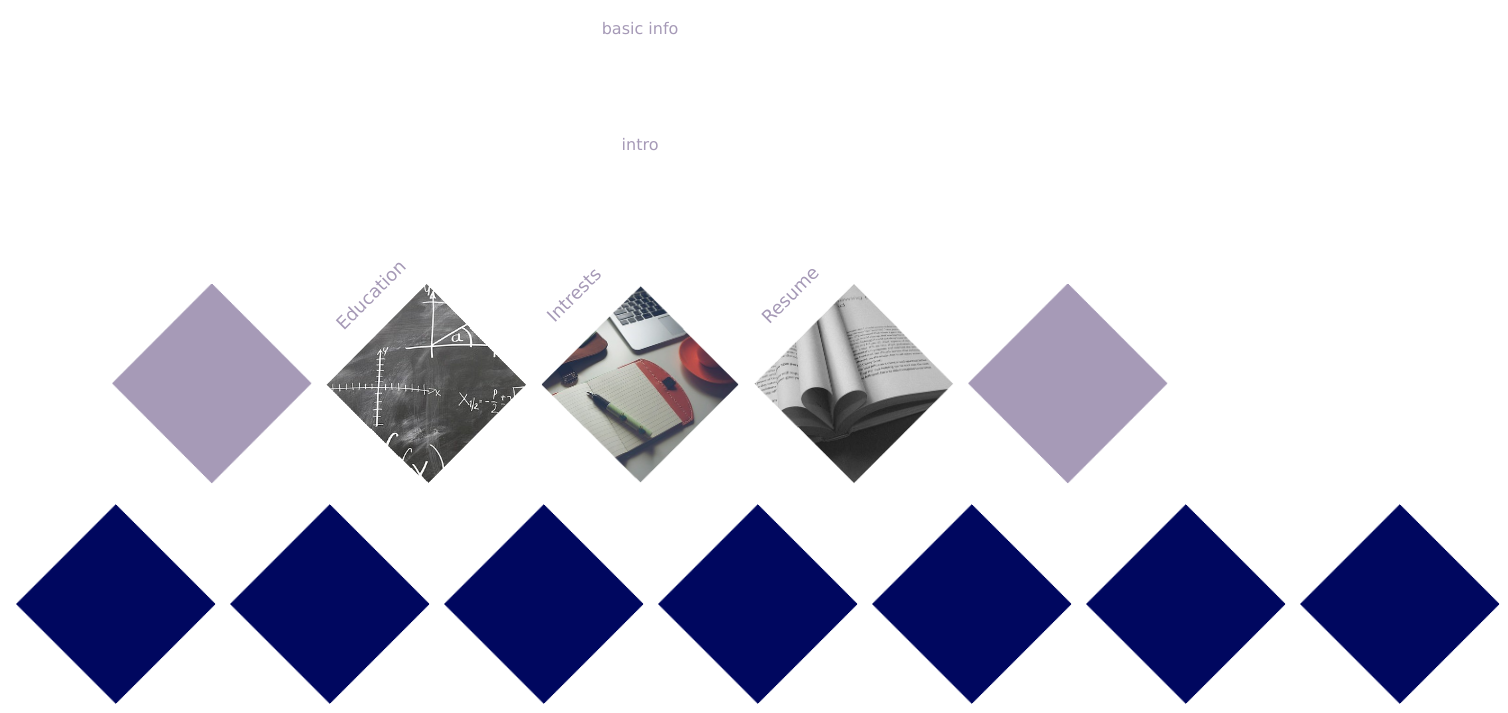
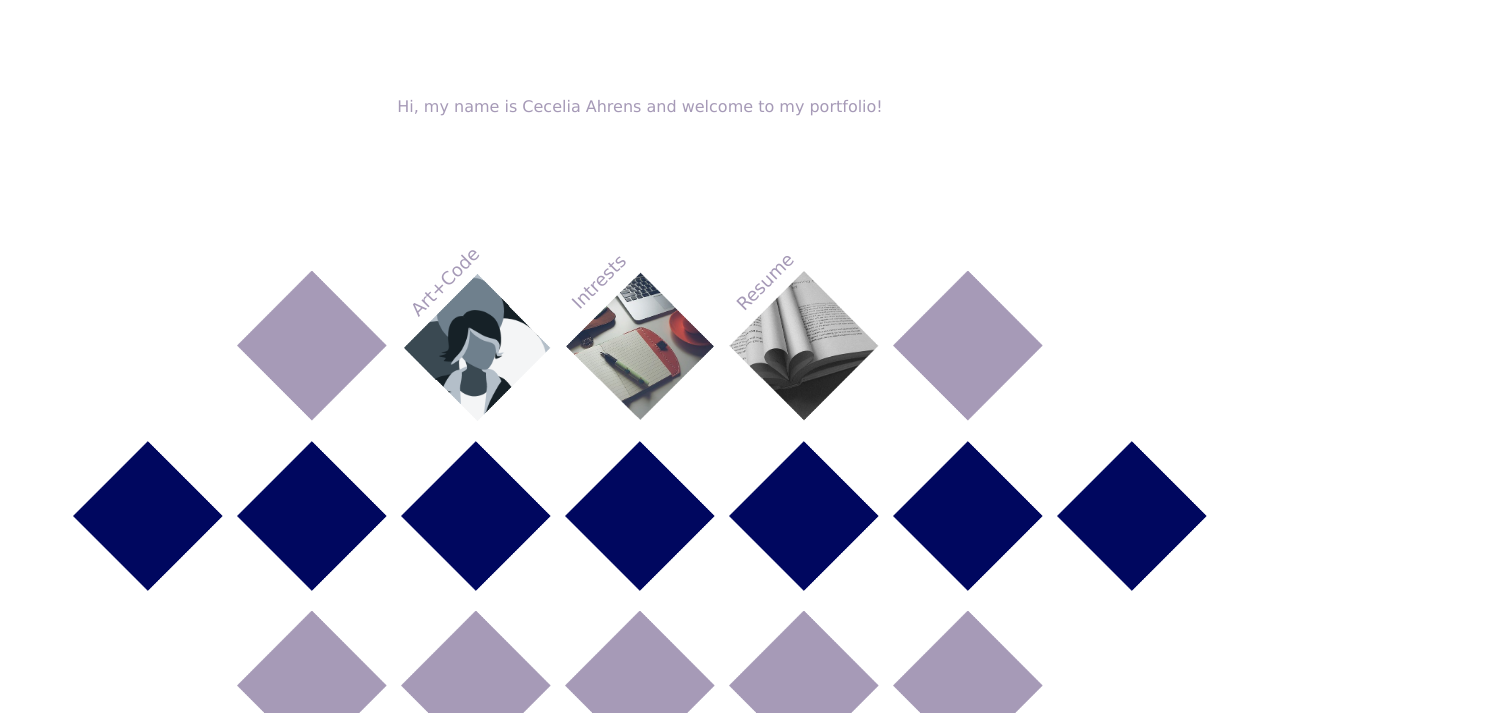
Before and after one commit to CeAhrens21/CeAhrens.github.io, a plain HTML site: page index.html in a window 1280 px wide. Shown: the part 132-845 px from the top of the page, 1508 px wide, since content can reach past the window. Drawn offline with Linux system fonts and the light colour scheme.

Commit message:
Update index.html

```diff
--- a/index.html
+++ b/index.html
@@ -98,81 +98,78 @@
 	    	<h1>Cecelia Ahrens</h1>
 	    </header>
 	    <div>
-	        <p>
-	            <p style="height:100px;">basic info</p>
-	            <p style="height:125px;">intro</p>
-	        </p>
+	        <p style="height:150px; margin-top:100px;">Hi, my name is Cecelia Ahrens and welcome to my portfolio!</p>
 		</div>
 	</div>
     <table align="center">
     	<tr>
         	<td>
-            	<img src="purple_dym.png" style="width:200px;height:200px;" />
+            	<img src="purple_dym.png" style="width:150px;height:150px;" />
             </td>
             <td>
                 <a href="website link" class="home_links">
-                    <img src="chalkboard_dym.png" style="width:200px;height:200px;" />
-                    <div id="topleft"> Education </div>
+                    <img src="monotone.png" style="width:150px;height:150px;" />
+                    <div id="topleft">Art+Code</div>
                 </a>
             </td>
             <td>
                 <a href="website link" class="home_links">
-                    <img src="notebook_coffee_dym.png" style="width:200px;height:200px;" />
+                    <img src="notebook_coffee_dym.png" style="width:150px;height:150px;" />
                     <div id="topleft">Intrests</div>
                 </a>
             </td>
             <td>
                 <a href="website link" class="home_links">
-                    <img src="book_dym.png" style="width:200px;height:200px;" />
+                    <img src="book_dym.png" style="width:150px;height:150px;" />
                     <div id="topleft">Resume</div>
                 </a>
             </td>
             <td>
-            	<img src="purple_dym.png" style="width:200px;height:200px;" />
+            	<img src="purple_dym.png" style="width:150px;height:150px;" />
             </td>
         </tr>
     </table>
     <table align="center">
     	<tr>
         	<td>
-            	<img src="blue_dym.png" style="width:200px;height:200px;" />
+            	<img src="blue_dym.png" style="width:150px;height:150px;" />
             </td>
             <td>
-            	<img src="blue_dym.png" style="width:200px;height:200px;" />
+            	<img src="blue_dym.png" style="width:150px;height:150px;" />
             </td>
             <td>
-            	<img src="blue_dym.png" style="width:200px;height:200px;" />
+            	<img src="blue_dym.png" style="width:150px;height:150px;" />
             </td>
             <td>
-            	<img src="blue_dym.png" style="width:200px;height:200px;" />
+            	<img src="blue_dym.png" style="width:150px;height:150px;" />
             </td>
             <td>
-            	<img src="blue_dym.png" style="width:200px;height:200px;" />
+            	<img src="blue_dym.png" style="width:150px;height:150px;" />
             </td>
             <td>
-            	<img src="blue_dym.png" style="width:200px;height:200px;" />
+            	<img src="blue_dym.png" style="width:150px;height:150px;" />
             </td>
             <td>
-            	<img src="blue_dym.png" style="width:200px;height:200px;" />
+            	<img src="blue_dym.png" style="width:150px;height:150px;" />
             </td>
         </tr>
     </table>
     <table align="center" >
     	<tr>
             <td>
-            	<img src="purple_dym.png" style="width:200px;height:200px;" />
+            	<img src="purple_dym.png" style="width:150px;height:150px;" />
             </td>
             <td>
-            	<img src="purple_dym.png" style="width:200px;height:200px;" />
+            	<img src="purple_dym.png" style="width:150px;height:150px;" />
             </td>
             <td>
-            	<img src="purple_dym.png" style="width:200px;height:200px;" />
+            	<img src="purple_dym.png" style="width:150px;height:150px;" />
             </td>
             <td>
-            	<img src="purple_dym.png" style="width:200px;height:200px;" />
+            	<img src="purple_dym.png" style="width:150px;height:150px;" />
             </td>
             <td>
-            	<img src="purple_dym.png" style="width:200px;height:200px;" />
+            	<img src="purple_dym.png" style="width:150px;height:150px;" />
             </td>
         </tr>
     </table>
```
